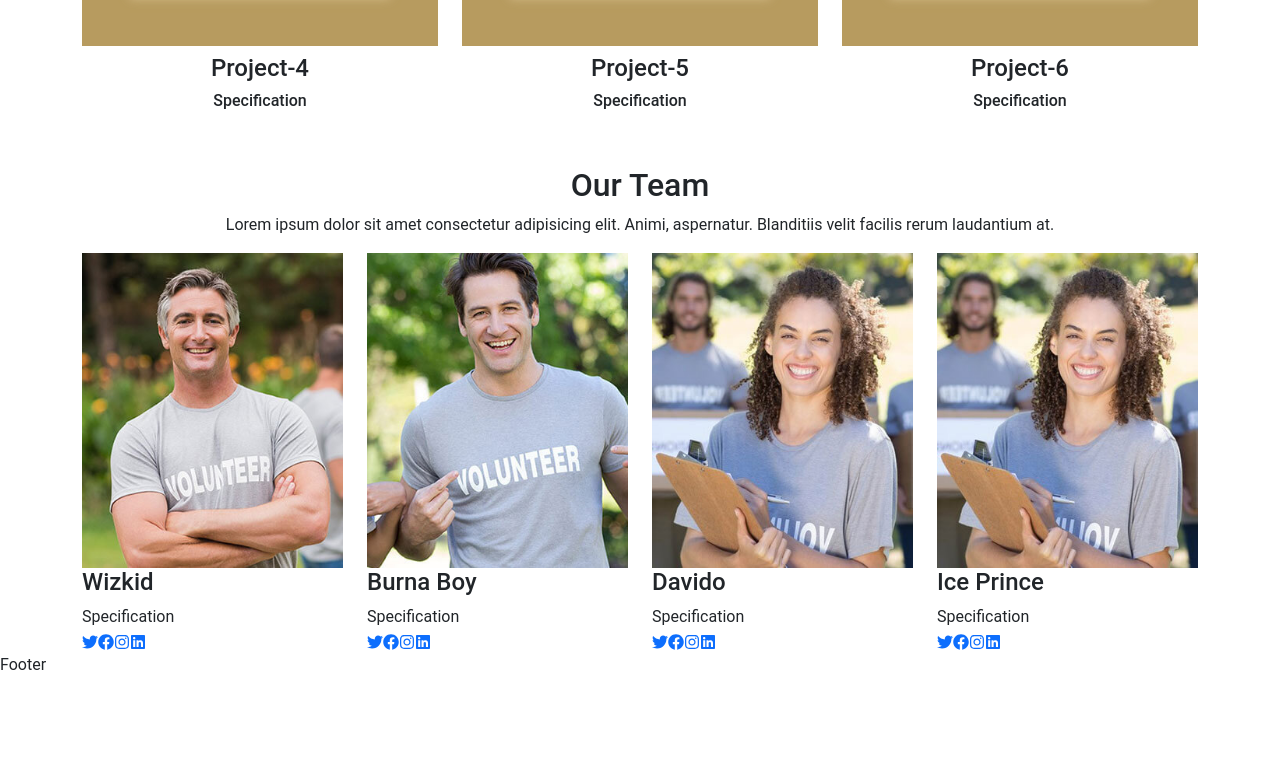
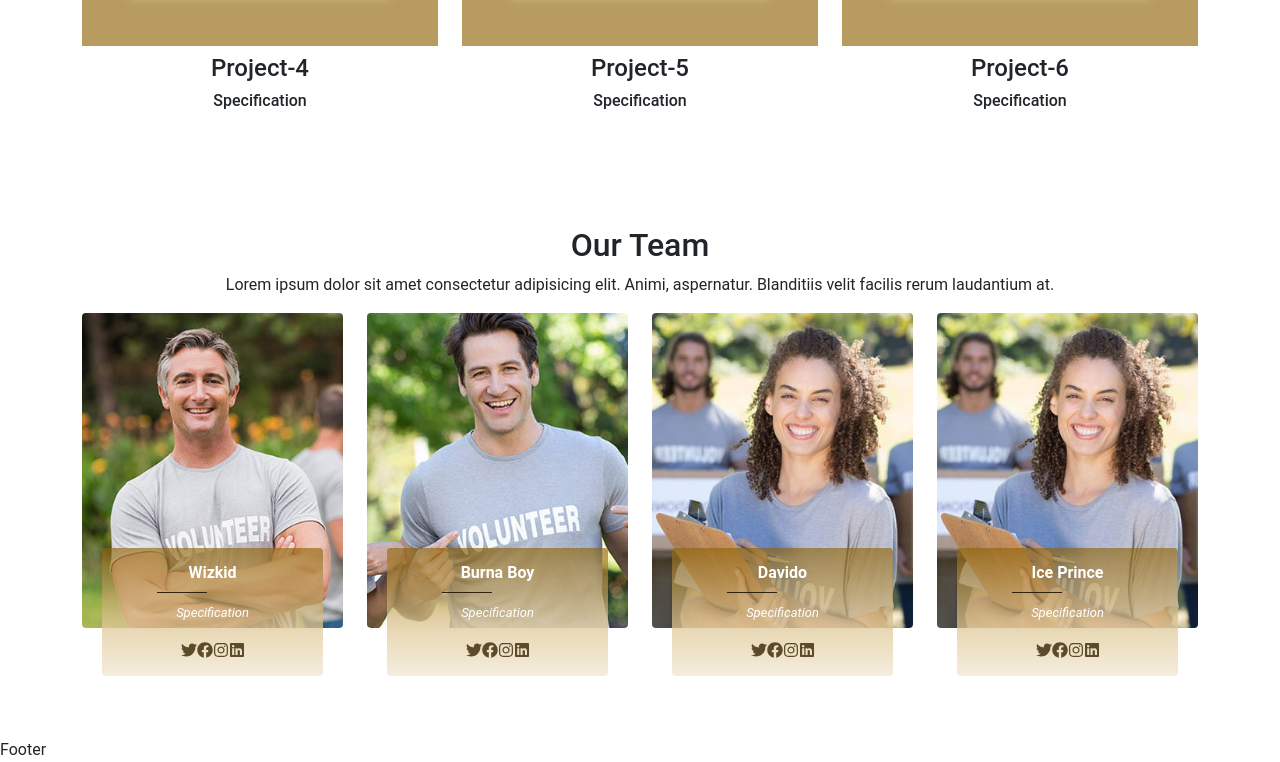
Before and after one commit to zeredogo/krypto-zone-charity, a React (Create React App) app: page / in a window 1280 px wide. Shown: the part 2675-3437 px from the top of the page. Before the commit the page ends 3352 px from the top, so only its background shows below. Built offline with nearby package versions, Linux system fonts and the light colour scheme.

Commit message:
updating commit

```diff
--- a/src/App.css
+++ b/src/App.css
@@ -309,3 +309,77 @@
     transform: scale(1.1);
 }
 /*-----End of Project Section------*/
+/*-----Team Section------*/
+.team{
+    background: #fff;
+    padding: 60px 0 30px 0;
+}
+.team .team-1{
+    text-align: center;
+    margin-bottom: 80px;
+    position: relative;
+}
+.team .team-1 .pic{
+    border-radius: 4px;
+    overflow: hidden;
+}
+.team .team-1 img{
+    transition: all ease-in-out 0.4s;
+}
+.team .team-1:hover img{
+    transform: scale(1.1);
+}
+.team .team-1 .team-info{
+    position: absolute;
+    bottom: -48px;
+    left: 20px;
+    right: 20px;
+    background: linear-gradient(360deg, #f3ebd9e0 0%, #e2cc9ec2 35%,
+    #8f6306a3 100%);
+    padding: 15px 0;
+    border-radius: 4px;
+}
+.team .team-1 h4{
+    font-weight: bold;
+    margin-bottom: 10px;
+    font-size: 16px;
+    color: #fff;
+    position: relative;
+    padding-bottom: 10px;
+}
+.team .team-1 h4:after{
+    content: '';
+    position: absolute;
+    display: block;
+    width: 50px;
+    height: 1px;
+    background: #1c1301e0;
+    bottom: 0;
+    left: calc(50% - 25%);
+}
+.team .team-1 span{
+    font-style: italic;
+    display: block;
+    font-size: 13px;
+    color: #fff;
+}
+.team .team-1 .social{
+    margin-top: 15px;
+}
+.team .team-1 .social a{
+    transition: color 0.3s;
+    color:#362602cc;
+}
+.team .team-1 .social a:hover{
+    color: #fff;
+}
+.team .team-1 .social i{
+    font-size: 16px;
+    margin: 0 2px;
+}
+@media (max-width: 992px){
+    .team .team-1{
+        margin-bottom: 100px ;
+    }
+}
+/*-----End of Team Section------*/
```
